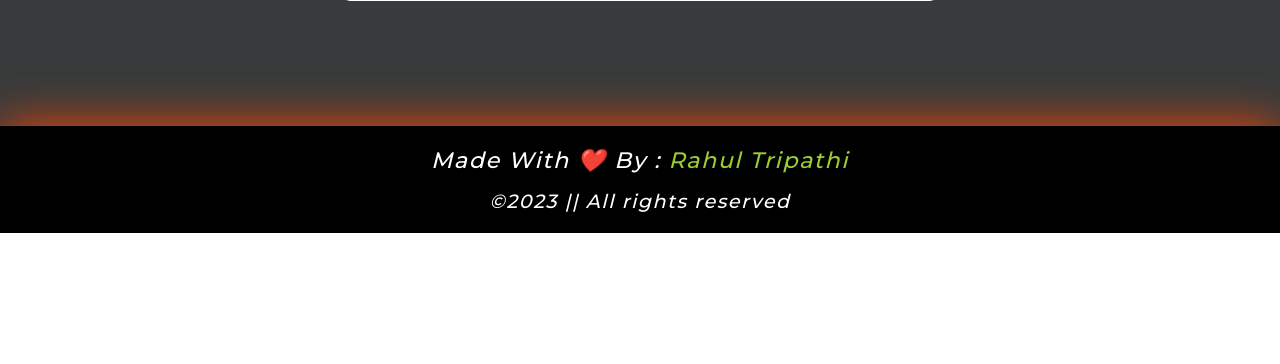
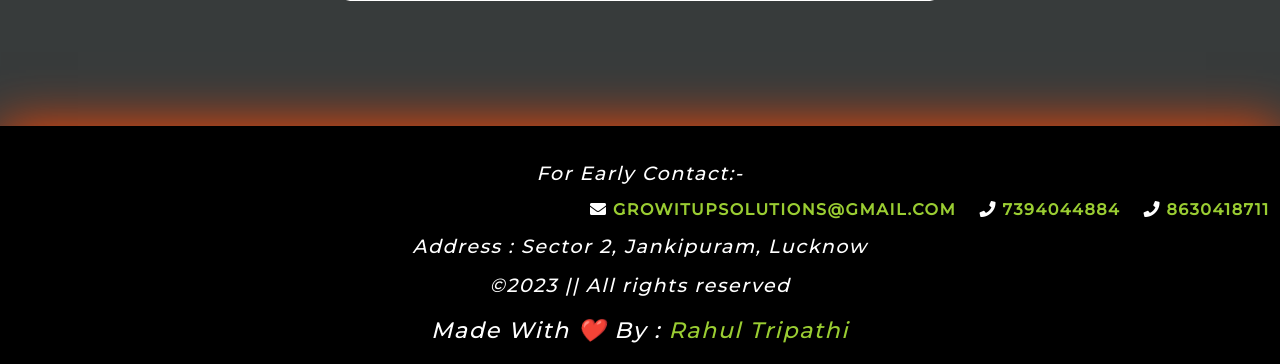
Before and after one commit to RahulJava-1/growitup, a Django app: page / in a window 1280 px wide. Shown: the part 2880-3244 px from the top of the page. Before the commit the page ends 3113 px from the top, so only its background shows below. Run offline with Django 4.2, Linux system fonts and the light colour scheme; parts of the project's set-up code (start-up, migrations or seed data) failed here and were passed over.

Commit message:
Update index.html

```diff
--- a/myapp/templates/index.html
+++ b/myapp/templates/index.html
@@ -281,8 +281,21 @@ hr{
             </form>
         </div>
     <div id="madeBy">
-        <p class="name">Made With ❤️ By : <a href="https://github.com/RahulJava-1/" target="_blank" title="github.com/RahulJava-1" style="text-decoration: none;">Rahul Tripathi</a></p>
-        <p class="ui">&copy;2023 || All rights reserved</p>
+      <p class="ui">For Early Contact:- </p>
+        <div class="s_media">
+          <ul>
+              <li><i class="fa fa-envelope">&nbsp;<a href="mailto:growitupsolutions@gmail.com" target="_blank" style="text-decoration: none;">GROWITUPSOLUTIONS@GMAIL.COM</a></i>
+              </li>&nbsp;&nbsp;&nbsp;&nbsp;
+              <li><i class="fa fa-phone">&nbsp;<a href="tel:7394044884" target="_blank" style="text-decoration: none;">7394044884</a></i>
+              </li>&nbsp;&nbsp;&nbsp;&nbsp;
+              <li><i class="fa fa-phone">&nbsp;<a href="tel:8630418711" target="_blank" style="text-decoration: none;">8630418711</a></i>
+              </li>
+          </ul>
+      </div>
+      <p class="ui">Address : Sector 2, Jankipuram, Lucknow</p>
+      <p class="ui">&copy;2023 || All rights reserved</p><br/>
+      <p class="name">Made With ❤️ By : <a href="https://github.com/RahulJava-1/" target="_blank" title="github.com/RahulJava-1" style="text-decoration: none;">Rahul Tripathi</a></p>
+  </div>
         </div>
     </div>
 </div>
```
